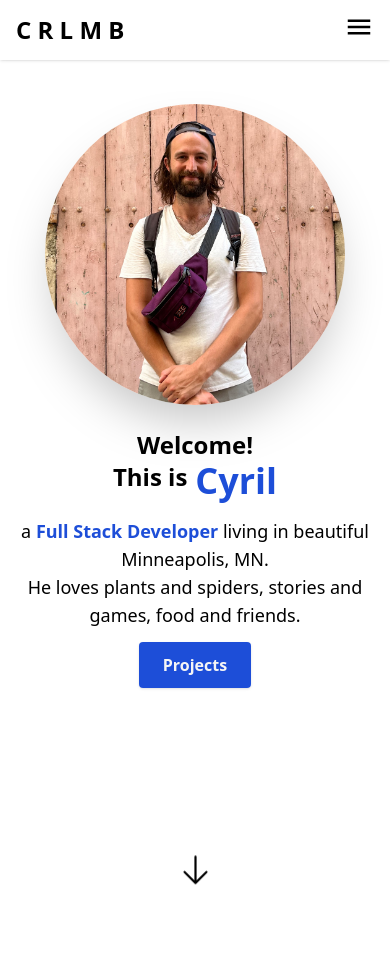
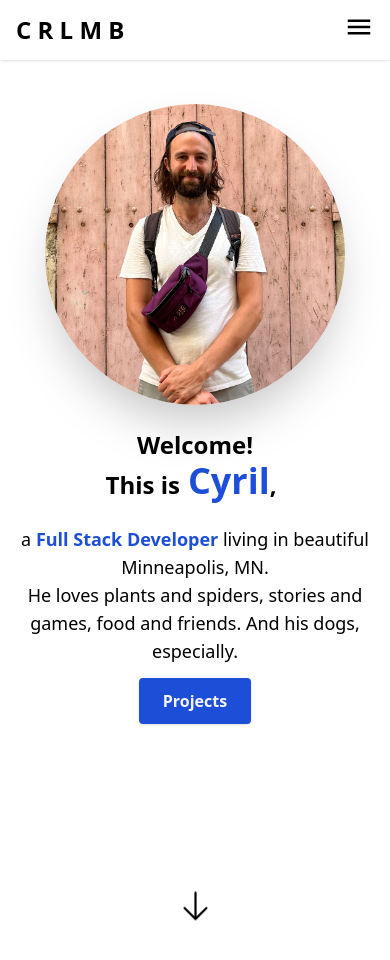
Before and after one commit to cyrilmb/Portfolio, a Next.js app in the folder my-portfolio/: page / in a window 390 px wide. Shown: the top 960 px of the page. Built offline with nearby package versions, Linux system fonts and the light colour scheme.

Commit message:
fixed responsive layout

```diff
--- a/my-portfolio/src/components/HeroSection.tsx
+++ b/my-portfolio/src/components/HeroSection.tsx
@@ -22,11 +22,14 @@ const HeroSection = () => {
             Welcome!
           </h2>
           <span className="inline-flex">
-            <p className="font-bold text-2xl md:py-5 mr-2 md:text-5xl">
+            <p className="font-bold text-2xl py-2 mr-2 md:py-6 md:text-5xl">
               This is
             </p>
             <p className="font-bold text-4xl text-blue-700 md:text-7xl md:py-1">
               Cyril
+            </p>
+            <p className="font-bold text-2xl py-2 mr-2 md:py-6 md:text-5xl">
+              ,
             </p>
           </span>
           <p className="text-lg mt-4 md:text-2xl">
@@ -38,6 +41,7 @@ const HeroSection = () => {
           </p>
           <p className="text-lg mb-6 md:text-2xl">
             He loves plants and spiders, stories and games, food and friends.
+            And his dogs, especially.
           </p>
           <Link
             to="projects"
```
